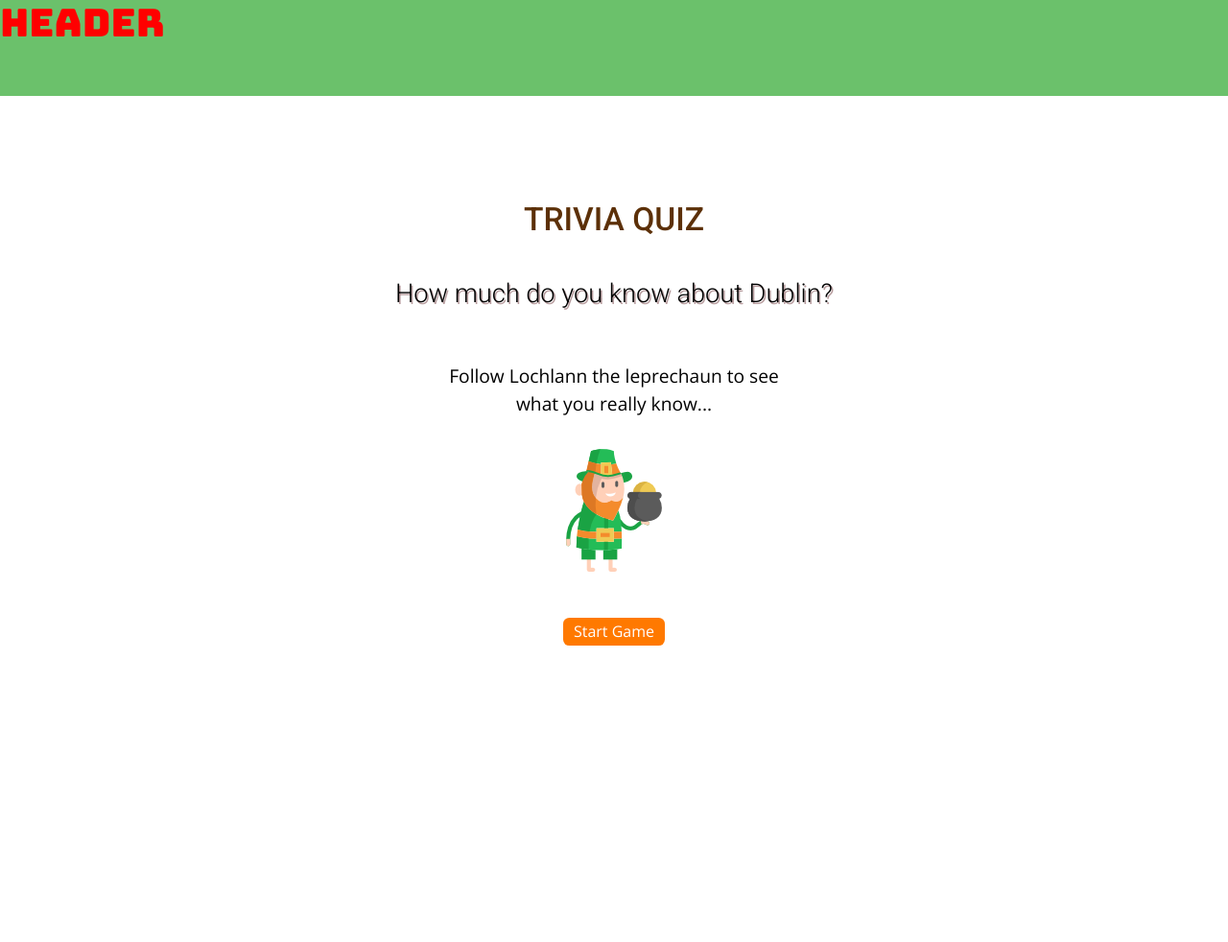
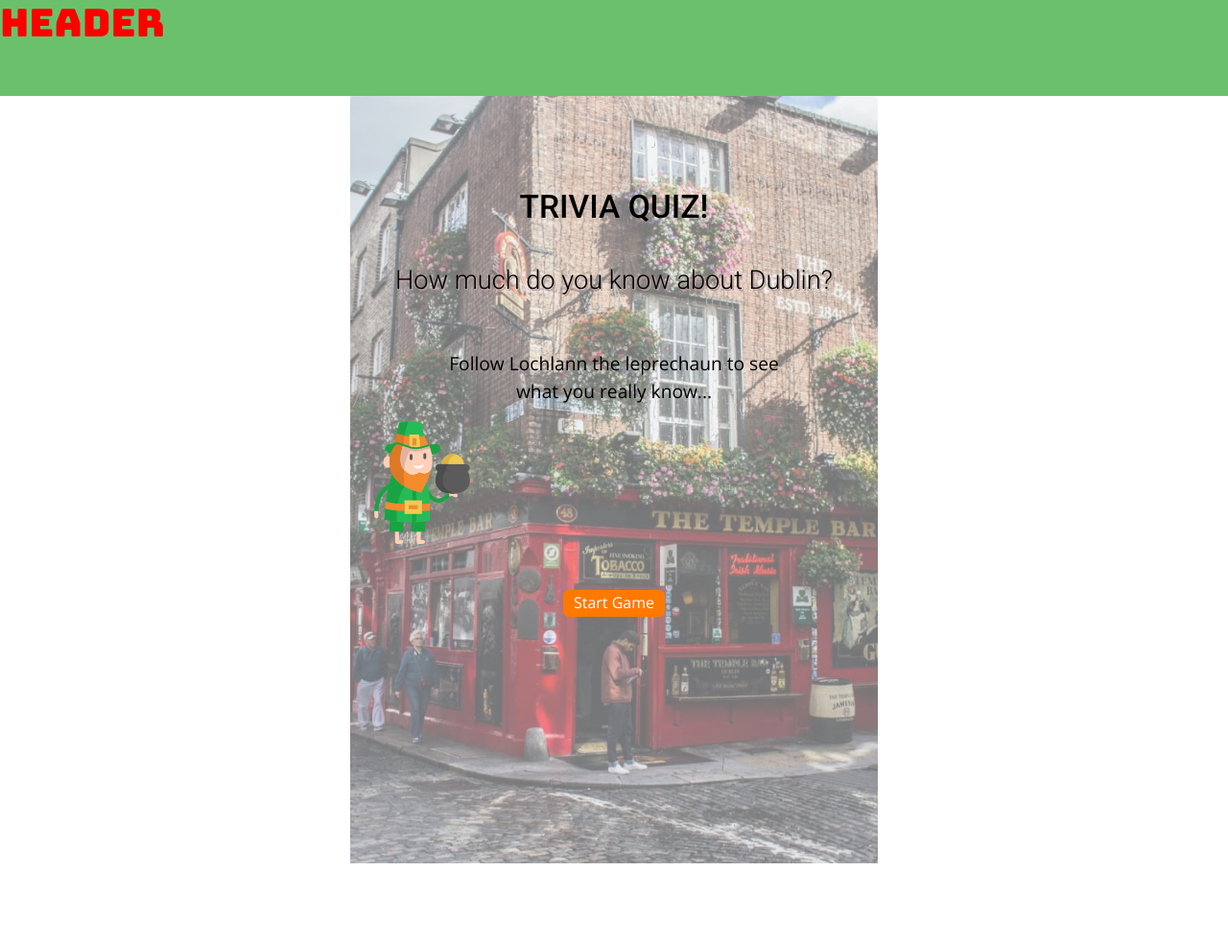
Before and after one commit to MauRuRo/the-mighty-bits-hackathon-proj, a Django app: page / in a window 1280 px wide. Shown: the whole page at 96% size. Before the commit the page ends 673 px from the top, so only its background shows below. Run offline with Django 3.2, Linux system fonts and the light colour scheme; some libraries are stand-ins or nearby versions.

Commit message:
Change landing page layout by adding jumbotron + add new image

```diff
--- a/static/css/style.css
+++ b/static/css/style.css
@@ -60,25 +60,39 @@ h1 {
     max-width: 100%;
     max-height: 40vh;
 }
-#hero-image {
-    background: url("/media/dublin.jpg") no-repeat center;
-    background-size: cover;
+.jumbotron {
     position: relative;
-    height: 100%;
+    height: 100vh;
     width: 100%;
+    justify-content: center;
 }
 
-#heading-home {
+.jumbotron::before {
+    content: "";
+    background: url(/media/dublin_home.jpg) no-repeat center;
+    background-size: cover;
+    position: absolute;
+    top: 0px;
+    right: 0px;
+    bottom: 0px;
+    left: 0px;
+    opacity: 0.5;
+
+}
+
+.heading-home {
     text-align: center;
     padding-top: 2rem;
     font-size: 2.1rem;
     font-weight: 500;
-    color: #5c3008;
+    color: black;
     font-family:'Roboto', sans-serif;
     text-transform: uppercase;
+    z-index: 1;
+    position: relative;
 }
 
-#sub-heading-home {
+.sub-heading-home {
     text-align: center;
     font-size: 1.7rem;
     font-weight: 600;
@@ -90,6 +104,7 @@ h1 {
     font-size: 1.7rem;
     font-weight: 300;
     color: #000000;
+    position: relative;
 }
 
 .para-home {
@@ -98,20 +113,20 @@ h1 {
     padding-top: 3rem;
     font-size: 1.2rem;
     color: #000000;
+    position: relative;
 }
-
-/* walking leprechaun - It doesn't work - TO CHECK*/
-
+/* walking leprechaun */
 #leprechaun {
     display: block;
     margin-left: auto;
     margin-right: auto;
     margin-top: 1rem;
     animation: walk 5s infinite;
+    position: relative;
 }
 
 @keyframes walk {
-  from {left: 0px;}
+  from {left: 100px;}
   to {right: 200px;}
 }
 
@@ -125,13 +140,14 @@ h1 {
     padding: 0.3rem 0.7rem;
     font-size: 1rem;
     border-radius: 0.4rem;
+    position: relative;
 }
 
 /* Hover effect for button on the landing page
 box-shadow was used to overwrite Bootstrap btn-secondary color */
-.btn-more:hover,
-.btn-more:focus,
-.btn-more:active {
+.btn-home:hover,
+.btn-home:focus,
+.btn-home:active {
     background-color: #ca660cdb !important;
     border-color: #d86d0ddb !important;
     box-shadow: 0.2rem 0.2rem #5C3324 !important;
@@ -140,12 +156,6 @@ box-shadow was used to overwrite Bootstrap btn-secondary color */
 
 .btn-main {
     margin-top: 2.5rem;
-}
-
-.container-fluid,
-.row {
-    margin: 0;
-    padding: 0;
 }
 
 
--- a/trivia/templates/trivia/landingpage.html
+++ b/trivia/templates/trivia/landingpage.html
@@ -3,31 +3,26 @@
 
 {% block content %}
 
-<!--Hero image-->
-<div id="hero-image" class="img-fluid"></div>
-
 <!--Home section-->
 <section class="home">
-    <div class="container-fluid">
-        <div class="row text-center">
-            <div class="col-12">
-            <h1 id="heading-home">trivia quiz</h1>
-                <h2 id="sub-heading-home">How much do you know about Dublin?</h2>
+    <!--Hero image-->
+    <div class="jumbotron">
+        <div class="container">
+            <h1 class="heading-home">trivia quiz!</h1>
+            <h2 class="sub-heading-home">How much do you know about Dublin?</h2>
             <p class="para-home">
                 Follow Lochlann the leprechaun to see<br> what you really know...
             </p>
-            </div>
             <!--leprechaun icon - credit: Flaticon (https://www.flaticon.com/)-->
             <img id="leprechaun" src="media/leprechaun128x128.png" alt="leprechaun">
-    <!--leprechaun icon - credit: Flaticon (https://www.flaticon.com/)-->
-    <img src="" alt="">
-        </div>
-    </div>
+
             <!--add link to the game-->
             <div class="text-center btn-main">
                 <a href="#" class="btn btn-secondary btn-xs btn-home mt-2">
                     Start Game
                 </a>
             </div>
+        </div>
+    </div>
 </section>
 {% endblock %}
```
Also changed, not shown: media/dublin_home.jpg (added). Lines whose indentation alone changed are shown as unchanged.
